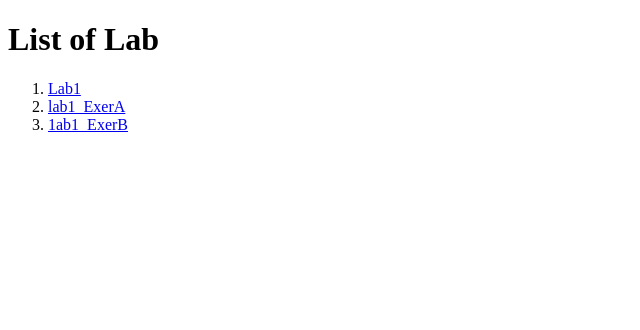
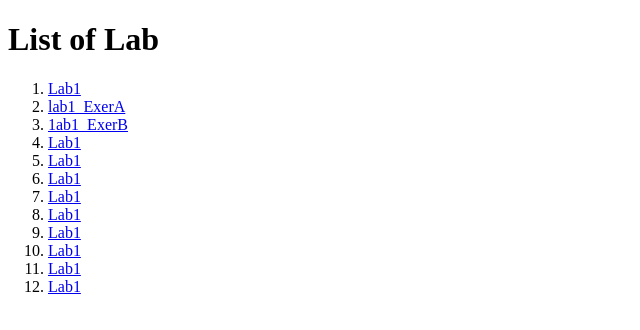
Before and after one commit to karhuicheng-cmyk/S80203_CSF3133_K2, a plain HTML site: page index.html in a window 1280 px wide. Shown: the whole page, without its empty margins (0-640 px from the left). Drawn offline with Linux system fonts and the light colour scheme.

Commit message:
Update index.html

```diff
--- a/index.html
+++ b/index.html
@@ -6,9 +6,18 @@
     <body>
         <h1>List of Lab</h1>
         <ol>
-            <li><a href="lab01.html">Lab1</a></li>
-            <li><a href="lab1_ExerA.html">lab1_ExerA</a></li>
-            <li><a href="lab1_ExerB.html/lab1_ExerB.html">1ab1_ExerB</a></li>
+            <li><a href="Lab 1/lab01.html">Lab1</a></li>
+            <li><a href="lab1_ExerA/lab1_ExerA.html">lab1_ExerA</a></li>
+            <li><a href="lab1_ExerB/lab1_ExerB.html/lab1_ExerB.html">1ab1_ExerB</a></li>
+            <li><a href="Lab 2/lab01.html">Lab1</a></li>
+            <li><a href="Lab1/lab01.html">Lab1</a></li>
+            <li><a href="Lab1/lab01.html">Lab1</a></li>
+            <li><a href="Lab1/lab01.html">Lab1</a></li>
+            <li><a href="Lab1/lab01.html">Lab1</a></li>
+            <li><a href="Lab1/lab01.html">Lab1</a></li>
+            <li><a href="Lab1/lab01.html">Lab1</a></li>
+            <li><a href="Lab1/lab01.html">Lab1</a></li>
+            <li><a href="Lab1/lab01.html">Lab1</a></li>
         </ol>
     </body>
 </html>
```
